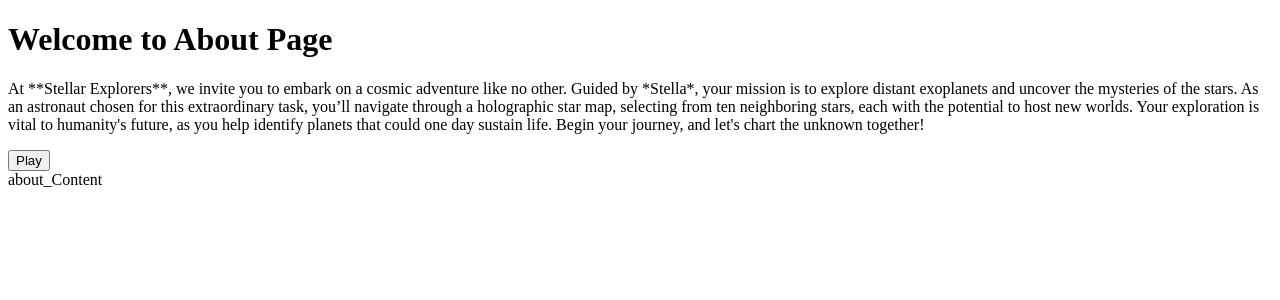
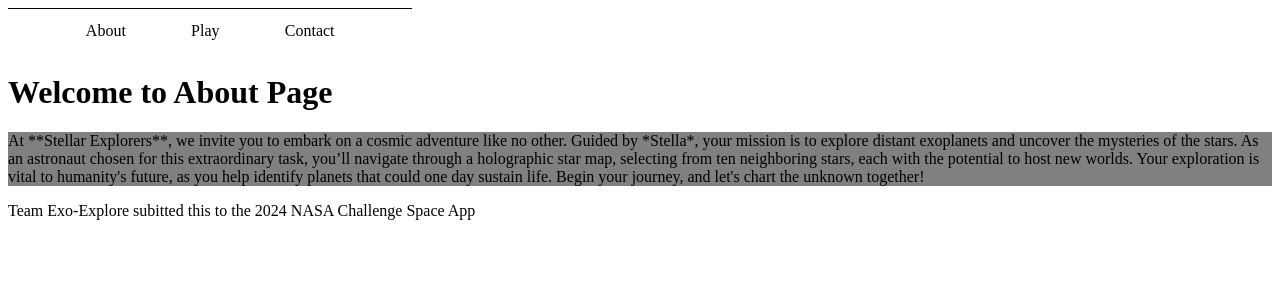
Before and after one commit to DonotDonut/2024-Nasa-Challenge-SpaceApp, a Python web app: template templates/about.html in a window 1280 px wide. Shown: the top 300 px of the page. Run offline with Jinja, Linux system fonts and the light colour scheme; the template is opened without the code that fills it, so the values that code supplies are empty.

Commit message:
Adjusthed About Page

```diff
--- a/templates/about.css
+++ b/templates/about.css
@@ -1,4 +1,35 @@
-#about__Content{
+
+/*Link Behaviors*/
+a:link {text-decoration: none; color:black;}
+a:visited {text-decoration: none; color:black;}
+a:hover {text-decoration: none; color:black;}
+a:active {text-decoration: none; color:black;}
 
 
+/*Header*/
+.navigation_Bar{
+    padding: 1%;
+    border-top: 1px solid black;
+    margin: 0%;
+
+    width: 30%;
+    height: auto;
+    top: 25%;
+
+    display: flex;
+    font-size:100%;
+    justify-content: space-evenly;
 }
+
+
+/*Header*/
+#about_Content {
+    background-color: gray;
+}
+
+
+
+/*Footer*/
+.footer_Content {
+    justify-content: center;
+}
--- a/templates/about.html
+++ b/templates/about.html
@@ -3,34 +3,38 @@
 <head>
     <meta charset="UTF-8">
     <meta name="viewport" content="width=device-width, initial-scale=1.0">
-    <title>About Website</title>
+    <title>Flask Website</title>
     <link href="about.css", rel="stylesheet"/>
-
 </head>
 <body>
-    <h1>Welcome to About Page</h1>
+    <header>
+        <!-- Navigation bar -->
+        <div class="navigation_Bar">
+            <div style="width: auto;">
+                <a href="about.html"> About </a>
+            </div>
+            <div style="width: auto;">
+                <a href="intro.html"> Play </a>
+            </div>
+            <div style="width: auto;">
+                <a href="contact.html"> Contact </a>
+            </div>
+        </div>
+
+    </header>
+    <main class="main">
+
+        <h1>Welcome to About Page</h1>
 
 
-    <div id="about_Content">
-        <!-- Video Section -->
-        <div >
-            <p> At **Stellar Explorers**, we invite you to embark on a cosmic adventure like no other. Guided by *Stella*, your mission is to explore distant exoplanets and uncover the mysteries of the stars. As an astronaut chosen for this extraordinary task, you’ll navigate through a holographic star map, selecting from ten neighboring stars, each with the potential to host new worlds. Your exploration is vital to humanity's future, as you help identify planets that could one day sustain life. Begin your journey, and let's chart the unknown together!
-            </p>
+        <div id="about_Content">
+            <p> At **Stellar Explorers**, we invite you to embark on a cosmic adventure like no other. Guided by *Stella*, your mission is to explore distant exoplanets and uncover the mysteries of the stars. As an astronaut chosen for this extraordinary task, you’ll navigate through a holographic star map, selecting from ten neighboring stars, each with the potential to host new worlds. Your exploration is vital to humanity's future, as you help identify planets that could one day sustain life. Begin your journey, and let's chart the unknown together! </p>
+
         </div>
+    </body>
 
-
-        <!-- Button -->
-        <div>
-            <button id="play_Button" onclick="alert('Button clicked!')">Play</button>
-        </div>
-    </div>
-
-
-</body>
-
-<footer>
-
+<footer class="footer">
+    <p class="footer_Content"> Team Exo-Explore subitted this to the 2024 NASA Challenge Space App </p>
 </footer>
 
 </html>
-about_Content
```
